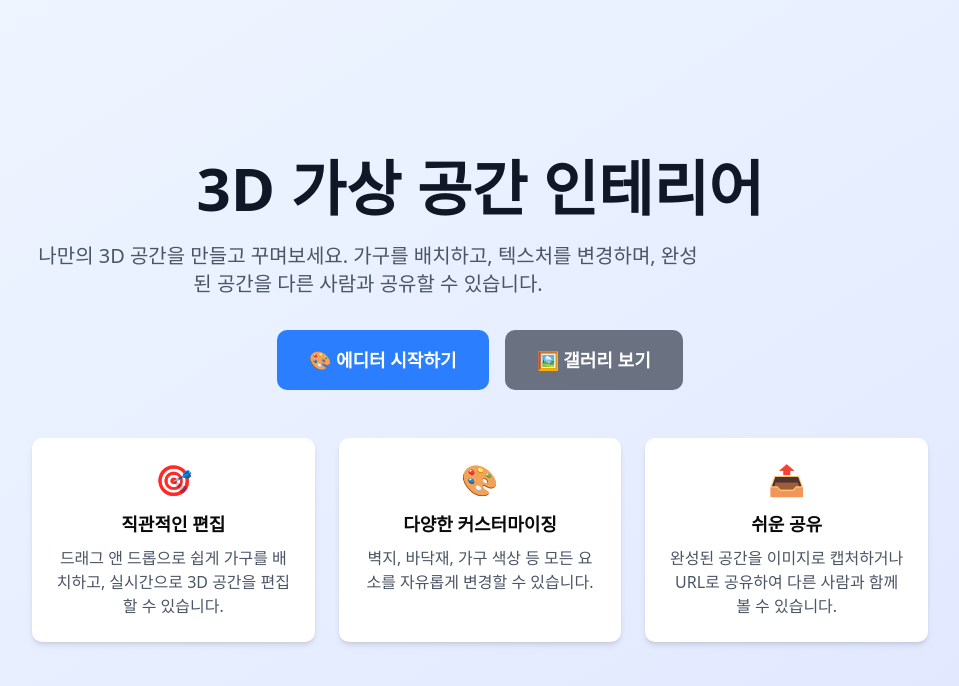
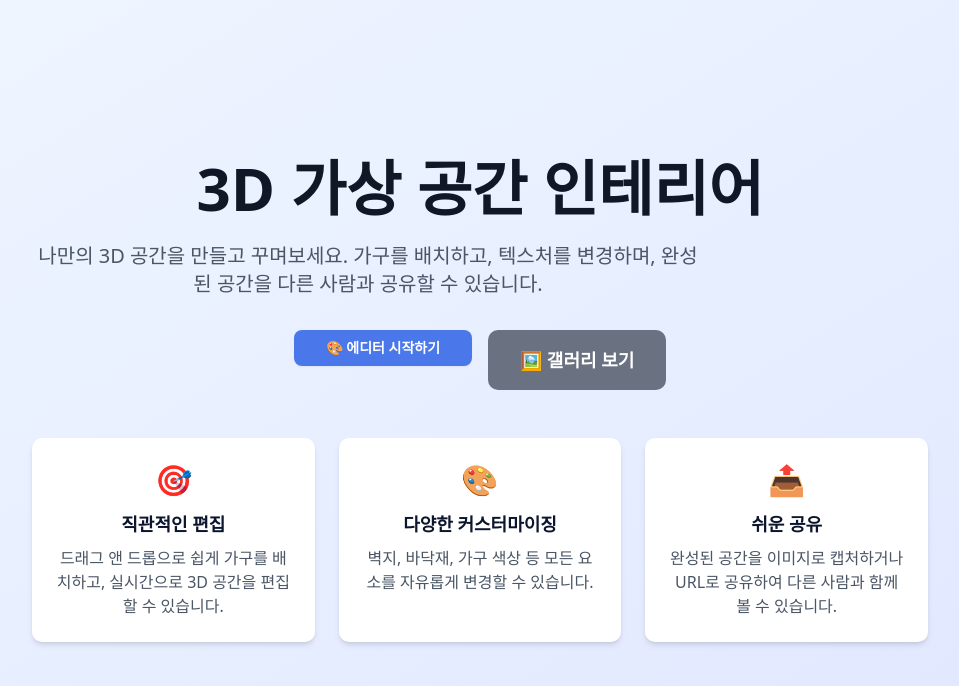
Before and after one commit to MinKonKim/DaRakBang-3D, a Next.js app: page / in a window 1280 px wide. Shown: the top 686 px of the page, without its empty margins (160-1119 px from the left). Built offline with nearby package versions, Linux system fonts and the light colour scheme; no server answers.

Commit message:
style : 팔레트 추가

```diff
--- a/src/app/globals.css
+++ b/src/app/globals.css
@@ -1,5 +1,5 @@
 @import "tailwindcss";
-/* @import "tw-animate-css"; */
+@import "./palette.css";
 
 @custom-variant dark (&:is(.dark *));
 
@@ -39,75 +39,93 @@
   --color-sidebar-accent-foreground: var(--sidebar-accent-foreground);
   --color-sidebar-border: var(--sidebar-border);
   --color-sidebar-ring: var(--sidebar-ring);
+  --color-success: var(--success);
+  --color-success-foreground: var(--success-foreground);
+  --color-warning: var(--warning);
+  --color-warning-foreground: var(--warning-foreground);
+  --color-accent-color: var(--accent-color);
+  --color-accent-color-foreground: var(--accent-color-foreground);
 }
 
 :root {
   --radius: 0.625rem;
-  --background: oklch(1 0 0);
-  --foreground: oklch(0.145 0 0);
-  --card: oklch(1 0 0);
-  --card-foreground: oklch(0.145 0 0);
-  --popover: oklch(1 0 0);
-  --popover-foreground: oklch(0.145 0 0);
-  --primary: oklch(0.205 0 0);
-  --primary-foreground: oklch(0.985 0 0);
-  --secondary: oklch(0.97 0 0);
-  --secondary-foreground: oklch(0.205 0 0);
-  --muted: oklch(0.97 0 0);
-  --muted-foreground: oklch(0.556 0 0);
-  --accent: oklch(0.97 0 0);
-  --accent-foreground: oklch(0.205 0 0);
+  --background: var(--neutral-50);
+  --foreground: var(--neutral-950);
+  --card: var(--neutral-50);
+  --card-foreground: var(--neutral-950);
+  --popover: var(--neutral-50);
+  --popover-foreground: var(--neutral-950);
+  --primary: var(--primary-600);
+  --primary-foreground: var(--primary-50);
+  --secondary: var(--primary-100);
+  --secondary-foreground: var(--primary-900);
+  --muted: var(--neutral-200);
+  --muted-foreground: var(--neutral-600);
+  --accent: var(--primary-200);
+  --accent-foreground: var(--primary-900);
   --destructive: oklch(0.577 0.245 27.325);
-  --border: oklch(0.922 0 0);
-  --input: oklch(0.922 0 0);
-  --ring: oklch(0.708 0 0);
+  --border: var(--neutral-200);
+  --input: var(--neutral-300);
+  --ring: var(--primary-500);
   --chart-1: oklch(0.646 0.222 41.116);
   --chart-2: oklch(0.6 0.118 184.704);
   --chart-3: oklch(0.398 0.07 227.392);
   --chart-4: oklch(0.828 0.189 84.429);
   --chart-5: oklch(0.769 0.188 70.08);
-  --sidebar: oklch(0.985 0 0);
-  --sidebar-foreground: oklch(0.145 0 0);
-  --sidebar-primary: oklch(0.205 0 0);
-  --sidebar-primary-foreground: oklch(0.985 0 0);
-  --sidebar-accent: oklch(0.97 0 0);
-  --sidebar-accent-foreground: oklch(0.205 0 0);
-  --sidebar-border: oklch(0.922 0 0);
-  --sidebar-ring: oklch(0.708 0 0);
+  --sidebar: var(--neutral-100);
+  --sidebar-foreground: var(--neutral-950);
+  --sidebar-primary: var(--primary-600);
+  --sidebar-primary-foreground: var(--primary-50);
+  --sidebar-accent: var(--primary-200);
+  --sidebar-accent-foreground: var(--primary-900);
+  --sidebar-border: var(--neutral-200);
+  --sidebar-ring: var(--primary-500);
+  --success: var(--success-500);
+  --success-foreground: var(--success-50);
+  --warning: var(--warning-500);
+  --warning-foreground: var(--warning-950);
+  --accent-color: var(--accent-500);
+  --accent-color-foreground: var(--accent-50);
 }
 
 .dark {
-  --background: oklch(0.145 0 0);
-  --foreground: oklch(0.985 0 0);
-  --card: oklch(0.205 0 0);
-  --card-foreground: oklch(0.985 0 0);
-  --popover: oklch(0.205 0 0);
-  --popover-foreground: oklch(0.985 0 0);
-  --primary: oklch(0.922 0 0);
-  --primary-foreground: oklch(0.205 0 0);
-  --secondary: oklch(0.269 0 0);
-  --secondary-foreground: oklch(0.985 0 0);
-  --muted: oklch(0.269 0 0);
-  --muted-foreground: oklch(0.708 0 0);
-  --accent: oklch(0.269 0 0);
-  --accent-foreground: oklch(0.985 0 0);
+  --background: var(--neutral-950);
+  --foreground: var(--neutral-50);
+  --card: var(--neutral-950);
+  --card-foreground: var(--neutral-50);
+  --popover: var(--neutral-950);
+  --popover-foreground: var(--neutral-50);
+  --primary: var(--primary-500);
+  --primary-foreground: var(--primary-950);
+  --secondary: var(--primary-900);
+  --secondary-foreground: var(--primary-100);
+  --muted: var(--neutral-800);
+  --muted-foreground: var(--neutral-400);
+  --accent: var(--primary-800);
+  --accent-foreground: var(--primary-100);
   --destructive: oklch(0.704 0.191 22.216);
-  --border: oklch(1 0 0 / 10%);
-  --input: oklch(1 0 0 / 15%);
-  --ring: oklch(0.556 0 0);
+  --border: var(--neutral-800);
+  --input: var(--neutral-700);
+  --ring: var(--primary-500);
   --chart-1: oklch(0.488 0.243 264.376);
   --chart-2: oklch(0.696 0.17 162.48);
   --chart-3: oklch(0.769 0.188 70.08);
   --chart-4: oklch(0.627 0.265 303.9);
   --chart-5: oklch(0.645 0.246 16.439);
-  --sidebar: oklch(0.205 0 0);
-  --sidebar-foreground: oklch(0.985 0 0);
-  --sidebar-primary: oklch(0.488 0.243 264.376);
-  --sidebar-primary-foreground: oklch(0.985 0 0);
-  --sidebar-accent: oklch(0.269 0 0);
-  --sidebar-accent-foreground: oklch(0.985 0 0);
-  --sidebar-border: oklch(1 0 0 / 10%);
-  --sidebar-ring: oklch(0.556 0 0);
+  --sidebar: var(--neutral-900);
+  --sidebar-foreground: var(--neutral-50);
+  --sidebar-primary: var(--primary-500);
+  --sidebar-primary-foreground: var(--primary-950);
+  --sidebar-accent: var(--primary-800);
+  --sidebar-accent-foreground: var(--primary-100);
+  --sidebar-border: var(--neutral-800);
+  --sidebar-ring: var(--primary-500);
+  --success: var(--success-600);
+  --success-foreground: var(--success-50);
+  --warning: var(--warning-500);
+  --warning-foreground: var(--warning-950);
+  --accent-color: var(--accent-600);
+  --accent-color-foreground: var(--accent-50);
 }
 
 @layer base {
--- a/src/app/page.tsx
+++ b/src/app/page.tsx
@@ -1,8 +1,14 @@
 "use client";
 
+import { Button } from "@/components/ui";
 import Link from "next/link";
+import { useRouter } from "next/navigation";
 
 export default function Home() {
+  const router = useRouter();
+  const handleStartButtonClick =()=>{
+    router.push("/editor")
+  }
   return (
     <main className="flex min-h-screen flex-col items-center justify-center p-24 bg-gradient-to-br from-blue-50 to-indigo-100">
       <div className="text-center">
@@ -15,12 +21,12 @@ export default function Home() {
         </p>
 
         <div className="flex gap-4 justify-center">
-          <Link
-            href="/editor"
+          <Button
+          onClick={handleStartButtonClick}
             className="px-8 py-4 bg-blue-500 text-white rounded-lg hover:bg-blue-600 transition-colors text-lg font-semibold"
           >
             🎨 에디터 시작하기
-          </Link>
+          </Button>
 
           <button
             onClick={() => {
--- /dev/null
+++ b/src/app/palette.css
@@ -0,0 +1,67 @@
+
+@layer base {
+  :root {
+    --primary-50: oklch(0.95 0.04 265);
+    --primary-100: oklch(0.92 0.07 265);
+    --primary-200: oklch(0.85 0.11 265);
+    --primary-300: oklch(0.78 0.14 265);
+    --primary-400: oklch(0.71 0.17 265);
+    --primary-500: oklch(0.65 0.19 265);
+    --primary-600: oklch(0.6 0.18 265); /* Main primary color */
+    --primary-700: oklch(0.54 0.16 265);
+    --primary-800: oklch(0.48 0.14 265);
+    --primary-900: oklch(0.42 0.12 265);
+    --primary-950: oklch(0.36 0.1 265);
+
+    --neutral-50: oklch(0.98 0.01 240);
+    --neutral-100: oklch(0.95 0.02 240);
+    --neutral-200: oklch(0.9 0.03 240);
+    --neutral-300: oklch(0.82 0.04 240);
+    --neutral-400: oklch(0.73 0.05 240);
+    --neutral-500: oklch(0.65 0.06 240);
+    --neutral-600: oklch(0.56 0.07 240);
+    --neutral-700: oklch(0.47 0.08 240);
+    --neutral-800: oklch(0.38 0.09 240);
+    --neutral-900: oklch(0.29 0.1 240);
+    --neutral-950: oklch(0.2 0.05 265);
+
+    /* Sea Green for Success/Positive states */
+    --success-50: oklch(0.95 0.04 155);
+    --success-100: oklch(0.92 0.07 155);
+    --success-200: oklch(0.85 0.11 155);
+    --success-300: oklch(0.78 0.14 155);
+    --success-400: oklch(0.71 0.17 155);
+    --success-500: oklch(0.7 0.15 155);
+    --success-600: oklch(0.65 0.14 155);
+    --success-700: oklch(0.58 0.12 155);
+    --success-800: oklch(0.51 0.1 155);
+    --success-900: oklch(0.44 0.09 155);
+    --success-950: oklch(0.3 0.08 155);
+
+    /* Amber for Warning/Attention states */
+    --warning-50: oklch(0.98 0.05 90);
+    --warning-100: oklch(0.96 0.08 90);
+    --warning-200: oklch(0.92 0.12 90);
+    --warning-300: oklch(0.88 0.15 90);
+    --warning-400: oklch(0.84 0.17 90);
+    --warning-500: oklch(0.8 0.18 90);
+    --warning-600: oklch(0.75 0.17 90);
+    --warning-700: oklch(0.69 0.16 90);
+    --warning-800: oklch(0.63 0.15 90);
+    --warning-900: oklch(0.56 0.14 90);
+    --warning-950: oklch(0.4 0.1 90);
+
+    /* Coral for Accent/Highlight states */
+    --accent-50: oklch(0.96 0.05 20);
+    --accent-100: oklch(0.93 0.08 20);
+    --accent-200: oklch(0.88 0.12 20);
+    --accent-300: oklch(0.83 0.14 20);
+    --accent-400: oklch(0.79 0.15 20);
+    --accent-500: oklch(0.75 0.16 20);
+    --accent-600: oklch(0.7 0.15 20);
+    --accent-700: oklch(0.64 0.14 20);
+    --accent-800: oklch(0.58 0.13 20);
+    --accent-900: oklch(0.51 0.12 20);
+    --accent-950: oklch(0.35 0.1 20);
+  }
+}
```
